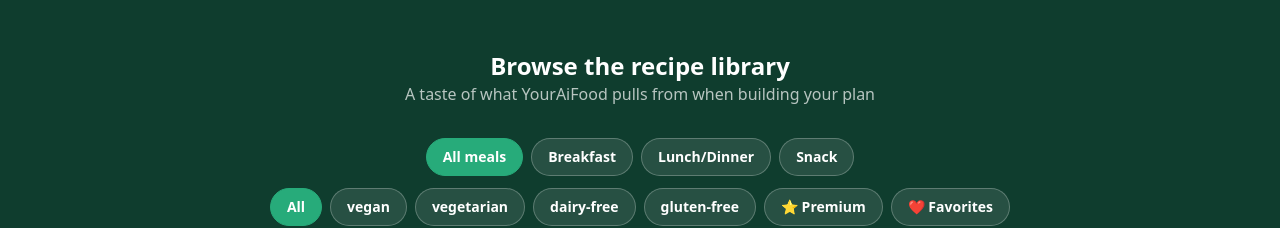
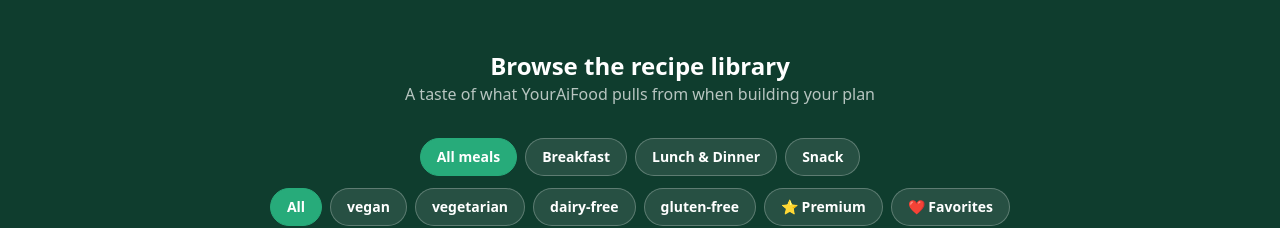
Before and after one commit to usario172332/youraifood-app, a Next.js app in the folder youraifood-app/: page / in a window 1280 px wide. Shown: the part 1340-1568 px from the top of the page. Built offline with nearby package versions, Linux system fonts and the light colour scheme; no server answers.

Commit message:
Update RecipeGallery.jsx

```diff
--- a/youraifood-app/components/RecipeGallery.jsx
+++ b/youraifood-app/components/RecipeGallery.jsx
@@ -4,7 +4,7 @@ import { useState } from 'react';
 import { RECIPES } from '../lib/recipes';
 import RecipeModal from './RecipeModal';
 
-const MEALS = ['all', 'Breakfast', 'Lunch/Dinner', 'Snack'];
+const MEALS = ['all', 'Breakfast', 'Lunch & Dinner', 'Snack'];
 const FILTERS = ['all', 'vegan', 'vegetarian', 'dairy-free', 'gluten-free', 'premium', 'favorites'];
 
 export default function RecipeGallery({ isPremium, user, favorites, onToggleFavorite }) {
```
